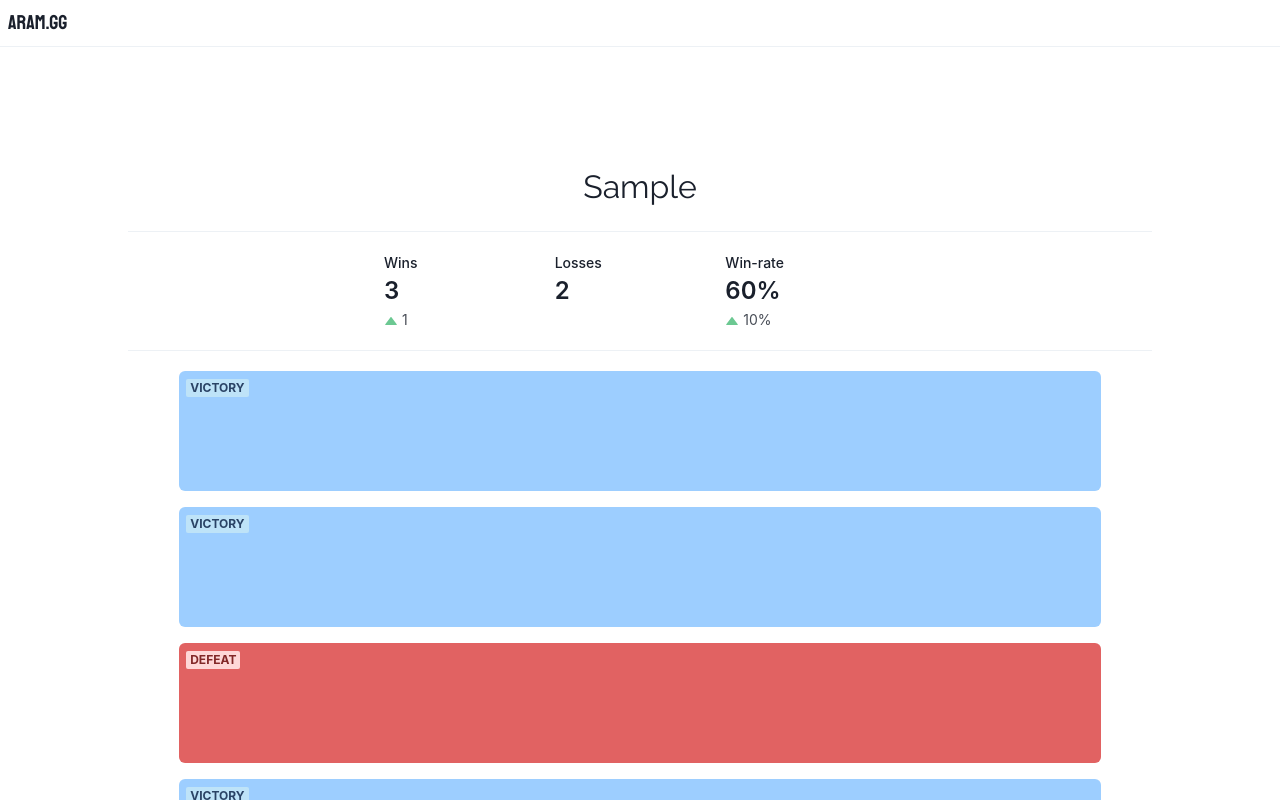
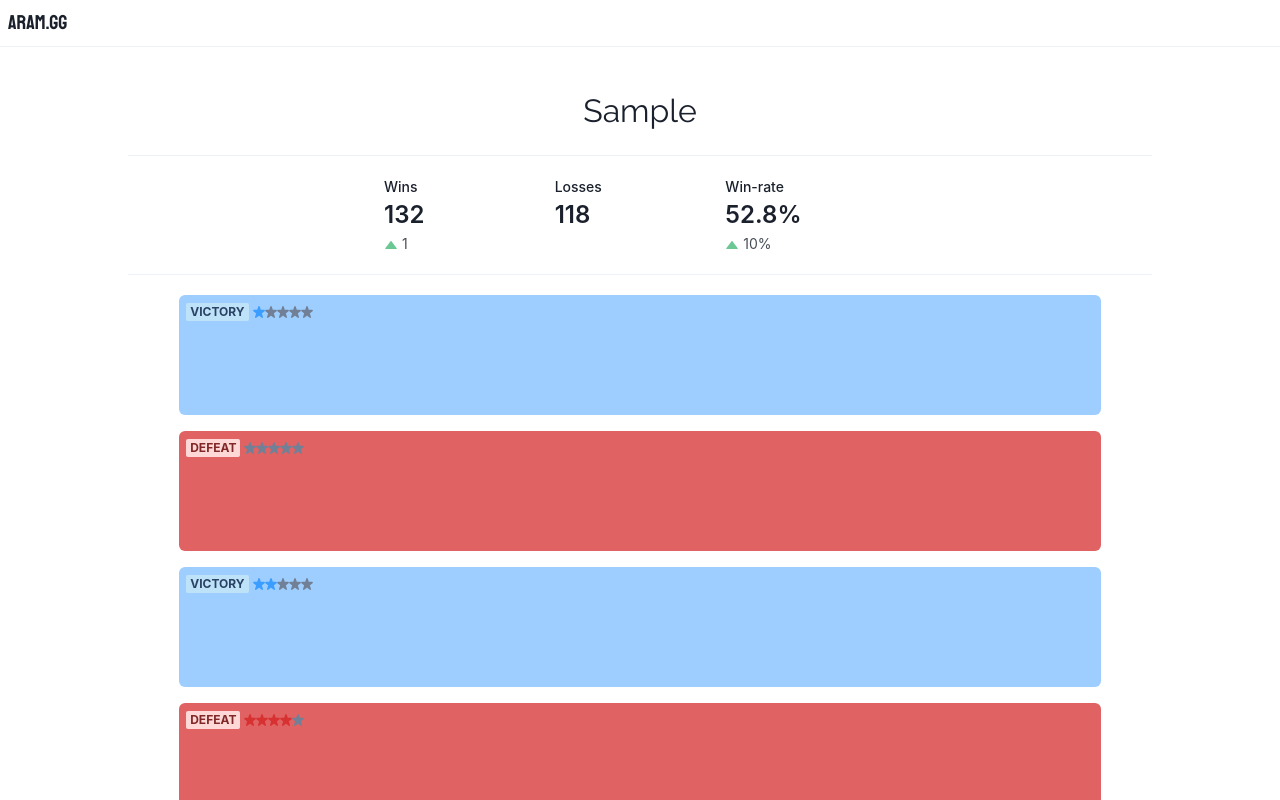
Before and after one commit to Hintful/aram.gg, a React (Create React App) app: page / in a window 1280 px wide. Both pictures are taken after typing "Sample" into the empty fields and a click on the button "Search". Shown: the top 800 px of the page. Built offline with nearby package versions, Linux system fonts and the light colour scheme.

Commit message:
add basic navbar

```diff
--- a/src/components/MatchHistory.js
+++ b/src/components/MatchHistory.js
@@ -1,30 +1,30 @@
-import { Box, Center, Divider, Stat, StatArrow, StatGroup, StatHelpText, StatLabel, StatNumber, VStack } from '@chakra-ui/react';
+import { Box, Button, Center, Divider, Flex, Stat, StatArrow, StatGroup, StatHelpText, StatLabel, StatNumber, VStack } from '@chakra-ui/react';
 import { m } from 'framer-motion';
-import React from 'react';
+import React, { useEffect, useState } from 'react';
 import MatchInfo from './MatchInfo';
+
+const SAMPLE_MATCH_SIZE = 250;
+const RENDER_MATCH_SIZE = 10;
 
 function getNumWins(matches) {
   return matches.filter(match => (match.victory)).length
 }
 
+const getMatchData = () => {
+  const matches = []
+  for (let i = 0; i < SAMPLE_MATCH_SIZE; i++) {
+    matches.push({
+      victory: Math.floor(Math.random() * 2),
+      playRating: Math.floor(Math.random() * 6)
+    })
+  }
+
+  return matches;
+}
+
 const MatchHistory = () => {
-  const placeholderMatches = [
-    {
-      victory: true
-    },
-    {
-      victory: true
-    },
-    {
-      victory: false
-    },
-    {
-      victory: true
-    },
-    {
-      victory: false
-    }
-  ]
+  const placeholderMatches = getMatchData();
+  const [numViewableMatches, setNumViewableMatches] = useState(RENDER_MATCH_SIZE)
 
   const matchesStat = {
     wins: getNumWins(placeholderMatches),
@@ -32,23 +32,23 @@ const MatchHistory = () => {
   }
 
   return (
-    <Box h="50vh" w="80vw">
+    <Flex w="80vw" flexDirection="column">
       <Center mb={3}>
         <StatGroup w="50%">
           <Stat>
             <StatLabel>Wins</StatLabel>
-            <StatNumber>{ matchesStat.wins }</StatNumber>
+            <StatNumber>{matchesStat.wins}</StatNumber>
             <StatHelpText>
               <StatArrow type="increase" />1
             </StatHelpText>
           </Stat>
           <Stat>
             <StatLabel>Losses</StatLabel>
-            <StatNumber>{ matchesStat.losses }</StatNumber>
+            <StatNumber>{matchesStat.losses}</StatNumber>
           </Stat>
           <Stat>
             <StatLabel>Win-rate</StatLabel>
-            <StatNumber>{ matchesStat.wins / placeholderMatches.length * 100 }%</StatNumber>
+            <StatNumber>{(matchesStat.wins / placeholderMatches.length * 100).toFixed(1)}%</StatNumber>
             <StatHelpText>
               <StatArrow type="increase" />10%
             </StatHelpText>
@@ -58,12 +58,16 @@ const MatchHistory = () => {
 
       <Divider />
 
-      <VStack spacing={4} mt={5}>
-        {placeholderMatches.map(match => (
+      <VStack spacing={4} mt={5} mb={20}>
+        {placeholderMatches.slice(0, numViewableMatches).map(match => (
           <MatchInfo matchInfo={match} />
         ))}
       </VStack>
-    </Box>
+
+      <Button colorScheme="teal" size="md" onClick={() => { setNumViewableMatches(numViewableMatches + RENDER_MATCH_SIZE)}}>
+        <i class="fas fa-caret-down fa-lg"></i> &nbsp;View More Matches
+      </Button>
+    </Flex>
   );
 }
 
--- a/src/components/MatchInfo.js
+++ b/src/components/MatchInfo.js
@@ -1,15 +1,20 @@
+import { StarIcon } from '@chakra-ui/icons';
 import { Box, Badge } from '@chakra-ui/react';
 import React from 'react';
 
 const MatchInfo = ({ matchInfo }) => {
   const bg = matchInfo.victory ? "#9dceff" : "#e16262";
+  const starColor = matchInfo.victory ? "#3b9dff" : "#d83131"
 
   return (
     <Box w="90%" h="120px" bg={bg} rounded="md">
       { matchInfo.victory ?
-        <Badge colorScheme="blue" ml="7px" mt="7px">Victory</Badge> :
-        <Badge colorScheme="red" ml="7px" mt="7px">Defeat</Badge>
+        <Badge colorScheme="blue" ml="7px" mt="7px" mr="4px">Victory</Badge> :
+        <Badge colorScheme="red" ml="7px" mt="7px" mr="4px">Defeat</Badge>
       }
+      { Array(5).fill("").map((_, i) => (
+        <StarIcon w={3} h={3} mt="7px" key={i} color={i < matchInfo.playRating ? starColor : "gray.500"} />
+      ))}
     </Box>
   );
 }
--- a/src/components/Profile.js
+++ b/src/components/Profile.js
@@ -22,9 +22,9 @@ const TEST_DATA = {
 
 const Profile = ({ location }) => {
   return (
-    <Center h="90vh">
+    <Center h="auto" mb="50px">
       <VStack spacing={5}>
-        <Text fontSize={32} className="sName">{ location.state.sName }</Text>
+        <Text fontSize={32} className="sName" mt={10}>{ location.state.sName }</Text>
         <Divider />
         <MatchHistory />
       </VStack>
```
